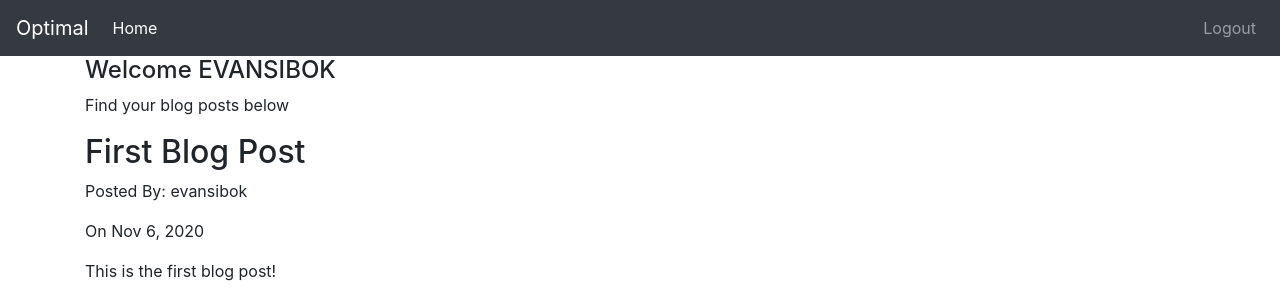
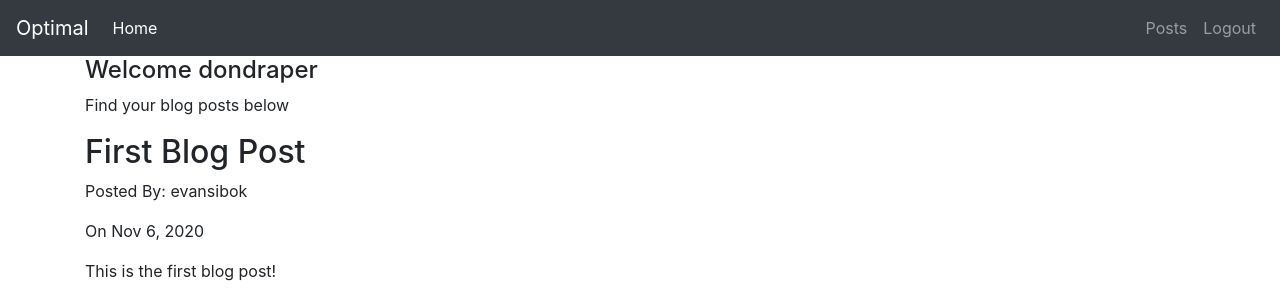
Before and after one commit to evansibok/optimal-app, a Flask app: page /posts in a window 1280 px wide. Shown: the top 299 px of the page. Run offline with Flask 2, Linux system fonts and the light colour scheme; a user stored in the database is signed in.

```diff
--- a/optimal/routes.py
+++ b/optimal/routes.py
@@ -1,5 +1,6 @@
-from flask import render_template, flash, redirect, url_for
+from flask import render_template, flash, redirect, url_for, request
 from flask_login import current_user, login_user, login_required, logout_user
+from werkzeug.urls import url_parse
 from optimal import app, db
 from optimal.forms import RegForm, LoginForm
 from optimal.models import User
@@ -44,20 +45,22 @@ def login():
             flash('Invalid username or password!', 'danger')
             return redirect(url_for('login'))
         login_user(user, remember=form.remember_me.data)
-        return redirect(url_for('posts'))
+        next_page = request.args.get('next')
+        if not next_page or url_parse(next_page).netloc != '':
+            next_page = url_for('posts')
+        return redirect(next_page)
     return render_template('login.html', title="Login", form=form)
 
 @app.route('/logout', methods=['GET', 'POST'])
 def logout():
     logout_user()
     flash('Logout successful!', 'success')
-    return redirect(url_for('login'))
+    return redirect(url_for('home'))
 
 
 @app.route('/posts', methods=['GET'])
 @login_required
 def posts():
-    user = {'username': 'EVANSIBOK'}
     blogPosts = [
         {
             'id': 1,
@@ -74,4 +77,4 @@ def posts():
             'date_posted': 'Nov 6, 2020',
         },
     ]
-    return render_template("posts.html", title="Posts", posts=blogPosts, user=user)
+    return render_template("posts.html", title="Posts", posts=blogPosts)
--- a/optimal/templates/layout.html
+++ b/optimal/templates/layout.html
@@ -37,10 +37,11 @@
           </li>
         </ul>
         <ul class="navbar-nav">
-          <li class="nav-item">
+          <li class="nav-item d-flex">
             {% if current_user.is_anonymous %}
               <a class="nav-link" href="{{ url_for('login') }}">Login</a>
             {% else %}
+            <a class="nav-link" href="{{ url_for('posts') }}">Posts</a>
               <a class="nav-link" href="{{ url_for('logout') }}">Logout</a>
             {% endif %}
           </li>
--- a/optimal/templates/posts.html
+++ b/optimal/templates/posts.html
@@ -1,6 +1,6 @@
 {% extends "layout.html" %}
 {% block content %}
-  <h4>Welcome {{ user.username }}</h4>
+  <h4>Welcome {{ current_user.username }}</h4>
   <p>Find your blog posts below</p>
 
   {% for post in posts %}
```
Also changed, not shown: optimal/forms.py (+12 -1 lines).
